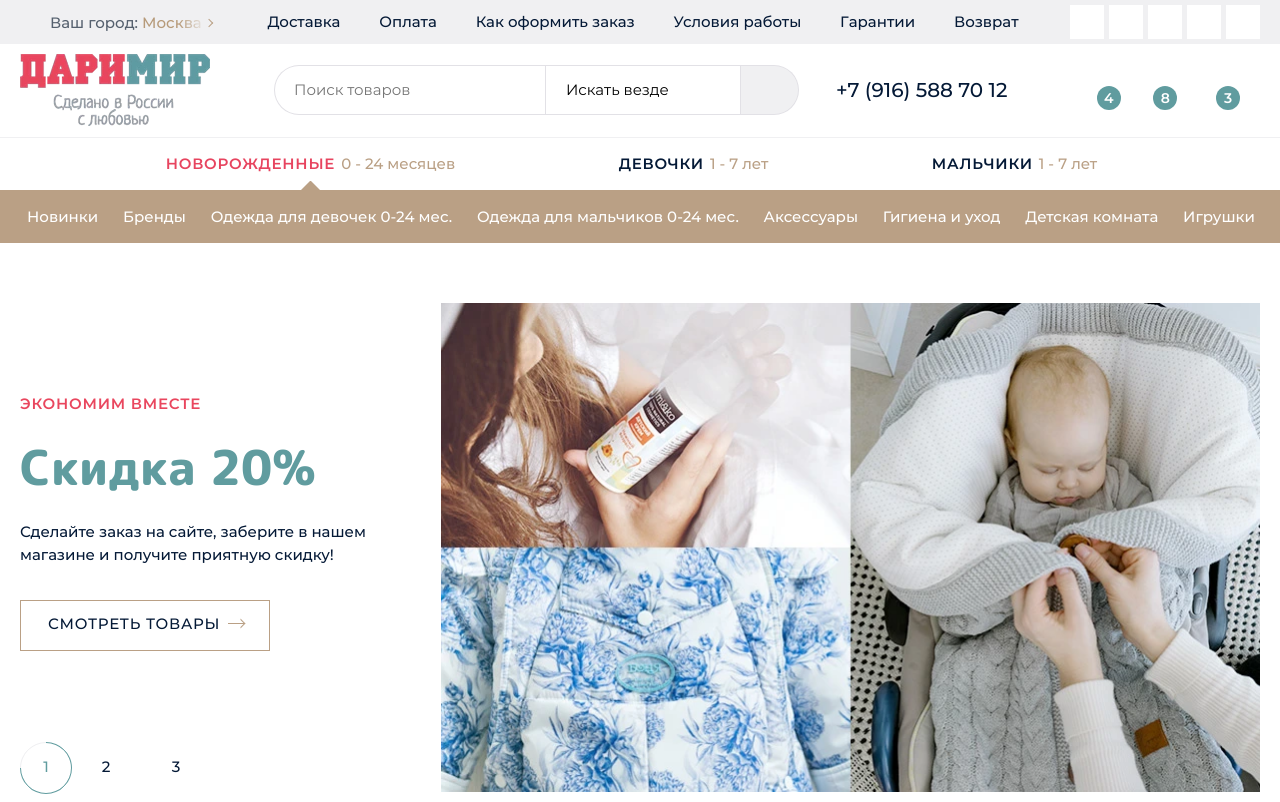
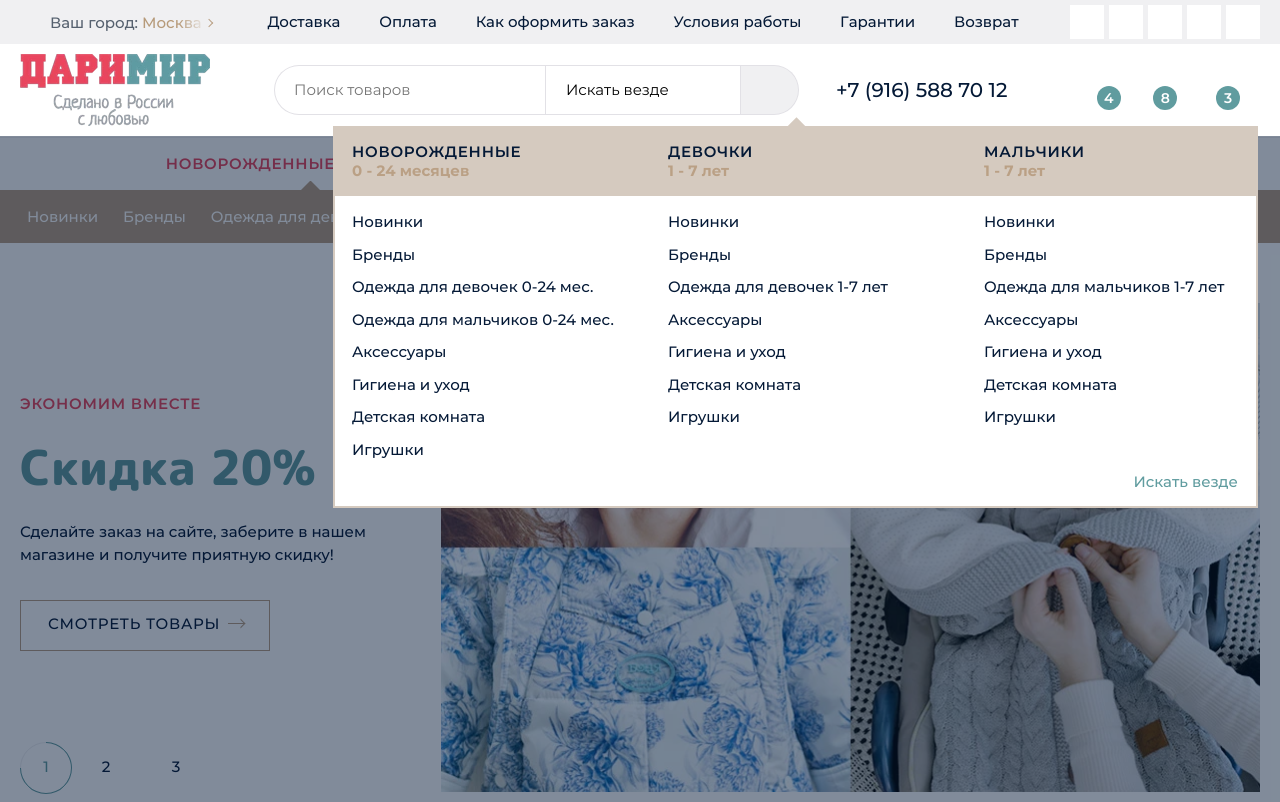
Before and after one commit to antonmalykhin/DariMir, a website: page source/index.html in a window 1280 px wide. Shown: the top 802 px of the page. Drawn offline with nearby package versions, Linux system fonts and the light colour scheme; files that its build step writes are made by us from their sources; no server answers.

Commit message:
Разметка modal

```diff
--- a/source/index.html
+++ b/source/index.html
@@ -706,8 +706,7 @@
             <button class="pagination__btn pagination__btn--fron" type="button" aria-label="Вперед"></button>
           </div>
           <div class="contacts__bg">
-            <iframe class="map" src="https://yandex.ru/map-widget/v1/-/CKA0BCLb" width="560" height="494"
-              frameborder="0" allowfullscreen="true"></iframe>
+            <iframe class="map" src="https://yandex.ru/map-widget/v1/-/CKA0BCLb" width="560" height="494"></iframe>
             <div class="contacts__description">
               <p class="contacts__metro">м. Лубянка</p>
               <a class="contacts__item contacts__phone" href="tel:+79165887012">
@@ -1030,6 +1029,105 @@
       </div>
     </div>
   </footer>
+
+  <section class="modal">
+    <div class="modal-menu">
+      <div class="modal-menu__column modal-menu__left">
+        <h2 class="modal__title main-menu__link">
+          <span>Новорожденные</span>
+          <span>0 - 24 месяцев</span>
+        </h2>
+        <ul class="modal__list">
+          <li class="modal__item">
+            <a class="modal__link" href="#">Новинки</a>
+          </li>
+          <li class="modal__item">
+            <a class="modal__link" href="#">Бренды</a>
+          </li>
+          <li class="modal__item">
+            <a class="modal__link" href="#">Одежда для девочек 0-24 мес.</a>
+          </li>
+          <li class="modal__item">
+            <a class="modal__link" href="#">Одежда для мальчиков 0-24 мес.</a>
+          </li>
+          <li class="modal__item">
+            <a class="modal__link" href="#">Аксессуары</a>
+          </li>
+          <li class="modal__item">
+            <a class="modal__link" href="#">Гигиена и уход</a>
+          </li>
+          <li class="modal__item">
+            <a class="modal__link" href="#">Детская комната</a>
+          </li>
+          <li class="modal__item">
+            <a class="modal__link" href="#">Игрушки</a>
+          </li>
+        </ul>
+      </div>
+
+      <div class="modal-menu__column modal-menu__mid">
+        <h2 class="modal__title main-menu__link">
+          <span>Девочки</span>
+          <span>1 - 7 лет</span>
+        </h2>
+        <ul class="modal__list">
+          <li class="modal__item">
+            <a class="modal__link" href="#">Новинки</a>
+          </li>
+          <li class="modal__item">
+            <a class="modal__link" href="#">Бренды</a>
+          </li>
+          <li class="modal__item">
+            <a class="modal__link" href="#">Одежда для девочек 1-7 лет</a>
+          </li>
+          <li class="modal__item">
+            <a class="modal__link" href="#">Аксессуары</a>
+          </li>
+          <li class="modal__item">
+            <a class="modal__link" href="#">Гигиена и уход</a>
+          </li>
+          <li class="modal__item">
+            <a class="modal__link" href="#">Детская комната</a>
+          </li>
+          <li class="modal__item">
+            <a class="modal__link" href="#">Игрушки</a>
+          </li>
+        </ul>
+      </div>
+
+      <div class="modal-menu__column modal-menu__right">
+        <h2 class="modal__title main-menu__link">
+          <span>Мальчики</span>
+          <span>1 - 7 лет</span>
+        </h2>
+        <ul class="modal__list">
+          <li class="modal__item">
+            <a class="modal__link" href="#">Новинки</a>
+          </li>
+          <li class="modal__item">
+            <a class="modal__link" href="#">Бренды</a>
+          </li>
+          <li class="modal__item">
+            <a class="modal__link" href="#">Одежда для мальчиков 1-7 лет</a>
+          </li>
+          <li class="modal__item">
+            <a class="modal__link" href="#">Аксессуары</a>
+          </li>
+          <li class="modal__item">
+            <a class="modal__link" href="#">Гигиена и уход</a>
+          </li>
+          <li class="modal__item">
+            <a class="modal__link" href="#">Детская комната</a>
+          </li>
+          <li class="modal__item">
+            <a class="modal__link" href="#">Игрушки</a>
+          </li>
+        </ul>
+      </div>
+
+      <a class="modal__link modal__link--all" href="#">Искать везде</a>
+    </div>
+  </section>
   <script src="libs/picturefill.min.js"></script>
   <script src="libs/svgxuse.min.js"></script>
 </body>
```
